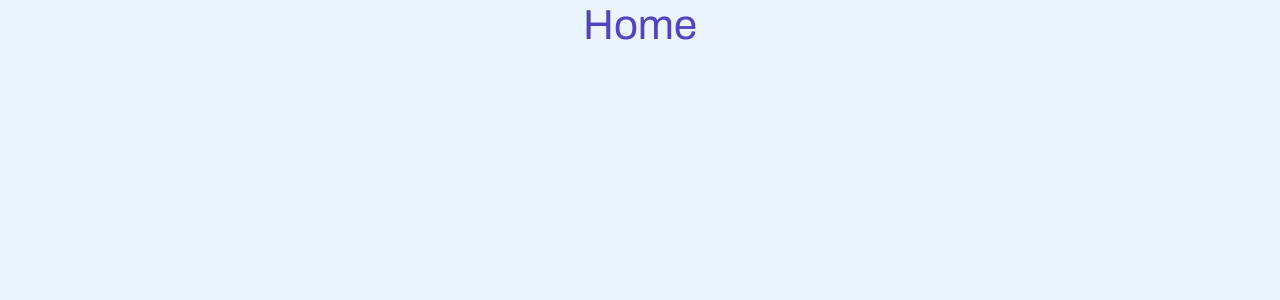
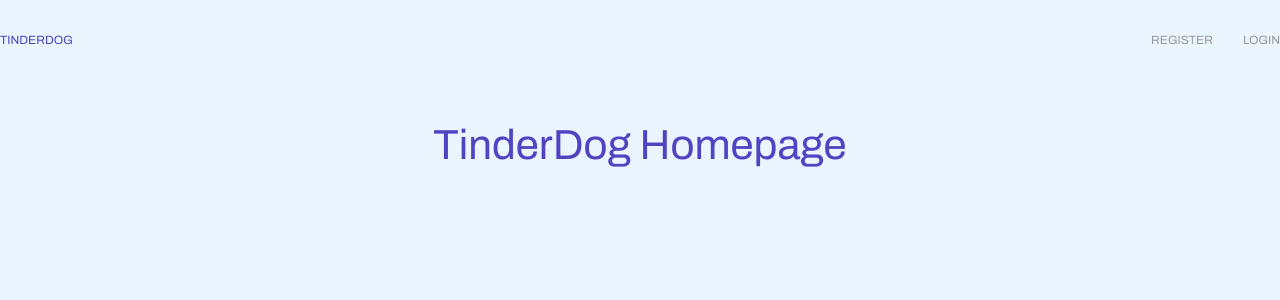
Before and after one commit to gladysaj/tinderdog, a React (Create React App) app: page / in a window 1280 px wide. Shown: the top 300 px of the page. Built offline with nearby package versions, Linux system fonts and the light colour scheme.

Commit message:
Navbar component

```diff
--- a/AppContext.js
+++ /dev/null
@@ -1,5 +0,0 @@
-import { createContext } from "react";
-
-const AppContext = createContext();
-
-export default AppContext;
--- a/src/App.js
+++ b/src/App.js
@@ -1,11 +1,13 @@
 import React from "react";
-
 import "./App.css";
 import Routes from "./Routes";
+import NavBar from './components/NavBar';
+// import AppContext from '../AppContext'
 
 function App() {
   return (
     <div className="App">
+      <NavBar/>
       <Routes />
     </div>
   );
--- a/src/Routes.js
+++ b/src/Routes.js
@@ -1,15 +1,24 @@
 import React from 'react';
 import { Switch, Route } from 'react-router-dom';
-
 import FosterDogs from './components/FosterDogs'
-import AuthForm from "./components/AuthForm"
+import AuthForm from './components/AuthForm';
 
 const Routes = () => (
   <Switch>
-    <Route exact path="/" component={() => <h1>Home</h1>}/>
+    <Route exact path="/" component={() => <h1>TinderDog Homepage</h1>}/>
+    <Route path="/add" component={() => (
+      <>
+        <h1>Add new dog</h1>
+        <form>
+          <input type="text" placeholder="name" />
+          <input type="text" placeholder="age"/>
+          <button type="submit">Create!!</button>
+        </form>
+      </>
+    )} />
     <Route exact path="/foster" component={ FosterDogs } />
-    <Route exact path="/login" component={AuthForm}/>
-    <Route exact path="/signup" component={AuthForm}/>
+    <Route exact path="/login" component={ AuthForm }/>
+    <Route exact path="/signup" component={ AuthForm }/>
   </Switch>
 );
 
--- a/src/components/NavBar/index.js
+++ b/src/components/NavBar/index.js
@@ -1,53 +1,19 @@
 import React from 'react';
-import  { Link } from 'react-router-dom';
-import AppContext from '../../AppContext';
 
-const Navbar = () => (
-  <AppContext.Consumer>
-    {(value) => {
-      const {user} = value.state;
-      const { logout } = value;
-      const isAdmin = user.role === "ADMIN";
-      return (
-        <header>
+const NavBar = () => (
   <nav className="uk-navbar-container" uk-navbar="true">
-             {user._id ? (
     <div className="uk-navbar-left">
         <ul className="uk-navbar-nav">
-                 <li className="uk-active">
-                   <Link to= "/">Home</Link>
-                 </li>
-               {isAdmin ? (
-                <li>
-                   <Link to="/new">New Product</Link>
-                </li>
-               ) : null }
+            <li className="uk-active"><a href="/">TinderDog</a></li>
         </ul>
     </div>
-             ) : null }
     <div className="uk-navbar-right">
         <ul className="uk-navbar-nav">
-             {user._id ?  (
-              <li>
-              <Link to="/profile">{user.email}</Link>
-               <div className="uk-navbar-dropdown">
-                    <ul className="uk-nav uk-navbar-dropdown-nav">
-                        <li onClick={ logout }>Logout</li>
-                    </ul>
-                </div>
-             </li>
-           ) : (
-         <li>
-           <Link to="/login">Login</Link>
-         </li>
-           )}
+            <li><a href="#">Register</a></li>
+            <li><a href="#">Login</a></li>
         </ul>
     </div>
 </nav>
-    </header>
 )
-    }}
-  </AppContext.Consumer>
-);
 
-export default Navbar;
+export default NavBar;
```
Lines whose indentation alone changed are shown as unchanged.
